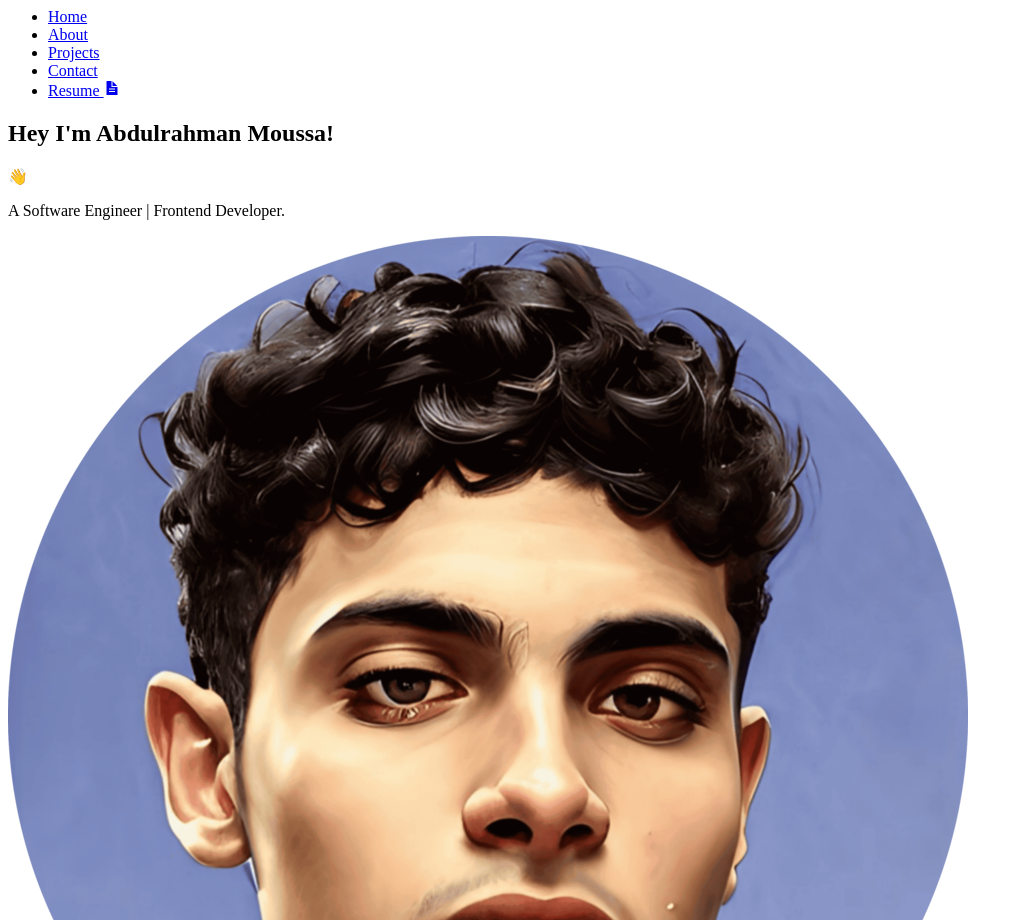
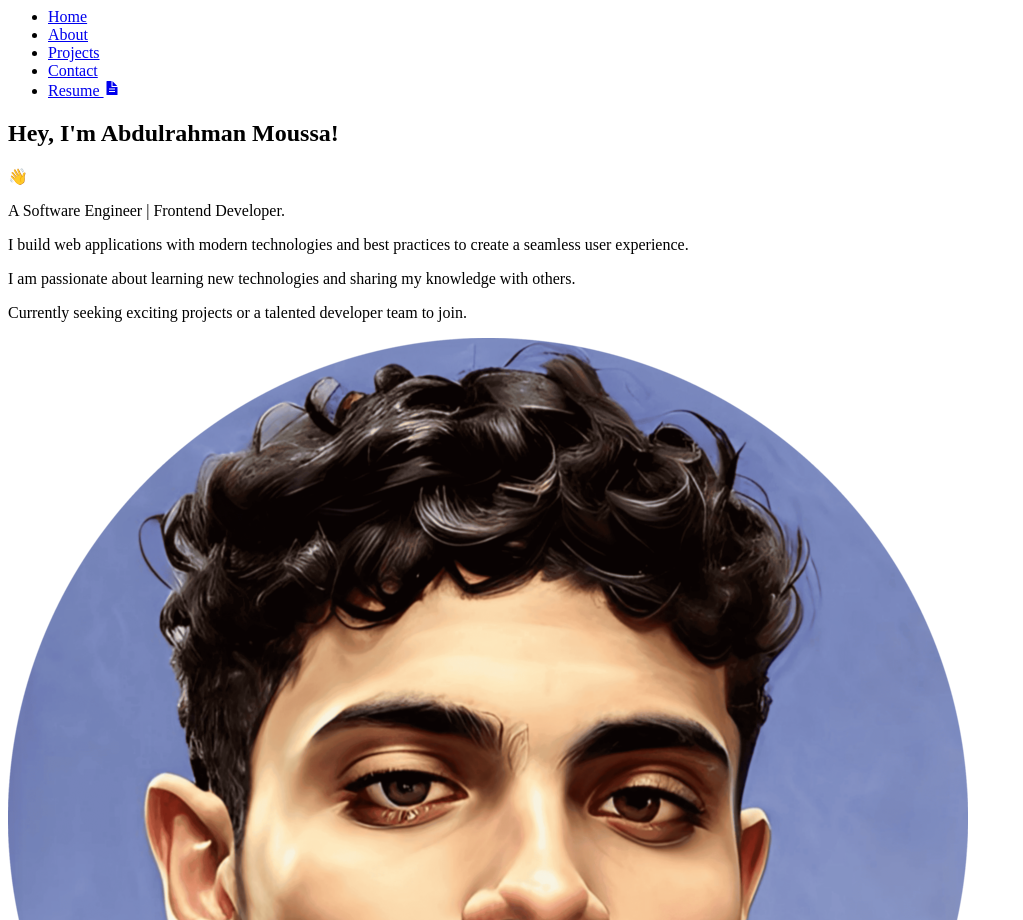
Before and after one commit to 3bdulrahmn69/Portfolio_v3, a React (Vite) app: page / in a window 1280 px wide. Shown: the part 1000-1920 px from the top of the page, without its empty margins (0-1023 px from the left). Built offline with nearby package versions, Linux system fonts and the light colour scheme; the HTML template or start-up script is replaced by a standard one.

Commit message:
enhance home page

```diff
--- a/src/pages/Home.jsx
+++ b/src/pages/Home.jsx
@@ -13,10 +13,10 @@ const Home = () => {
     <main>
       <Container className="py-8">
         <section className="w-full flex justify-between md:flex-row flex-col-reverse px-4 gap-4">
-          <div className="name-card relative mt-20 border-4 border-white border-b-transparent border-r-transparent t py-4 md:py-8 px-8 md:px-16 rounded-3xl rounded-tr-none rounded-bl-none shadow-lg animate-FadeIn  ">
-            <div className="flex items-center flex-col md:flex-row">
+          <div className="name-card max-w-xl relative mt-20 border-4 border-white border-b-transparent border-r-transparent t py-4 md:py-8 px-8 md:px-16 rounded-3xl rounded-tr-none rounded-bl-none shadow-lg animate-FadeIn">
+            <div className="flex flex-col md:flex-row items-center">
               <h1 className="text-2xl mb-2">
-                Hey I&apos;m Abdulrahman Moussa!
+                Hey, I&apos;m <span className='font-bold'>Abdulrahman Moussa</span>!
               </h1>
               <span
                 className="text-5xl animate-handCheck"
@@ -26,8 +26,20 @@ const Home = () => {
                 👋
               </span>
             </div>
-            <p className="text-xl text-center mt-4">
+            <p className="text-xl mt-4 mb-2">
               A Software Engineer | Frontend Developer.
+            </p>
+            <p className="mb-2">
+              I build web applications with modern technologies and best
+              practices to create a seamless user experience.
+            </p>
+            <p className="mb-2">
+              I am passionate about learning new technologies and sharing my
+              knowledge with others.
+            </p>
+            <p>
+              Currently seeking exciting projects or a talented developer team
+              to join.
             </p>
           </div>
           <div className="animate-FadeInRev">
```
